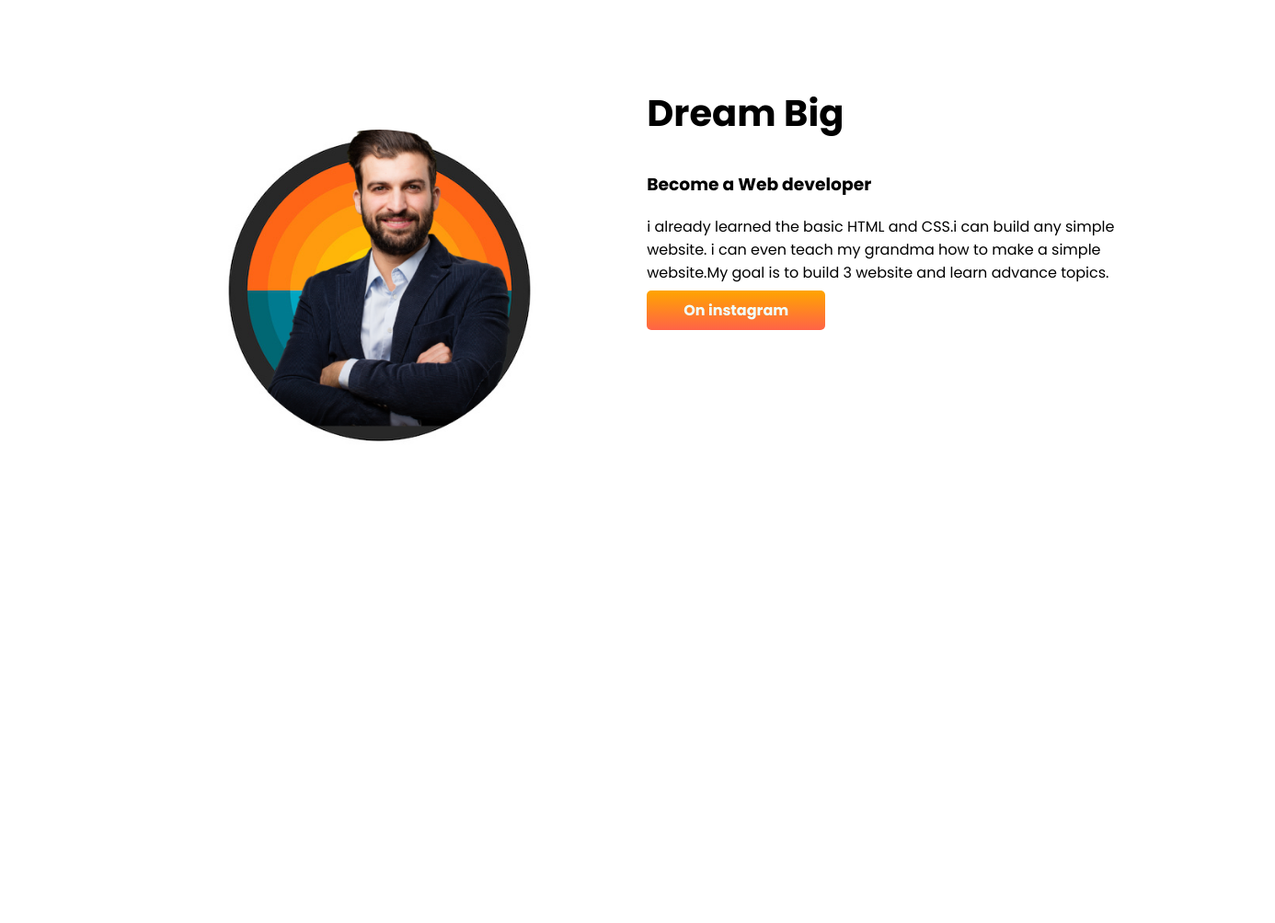
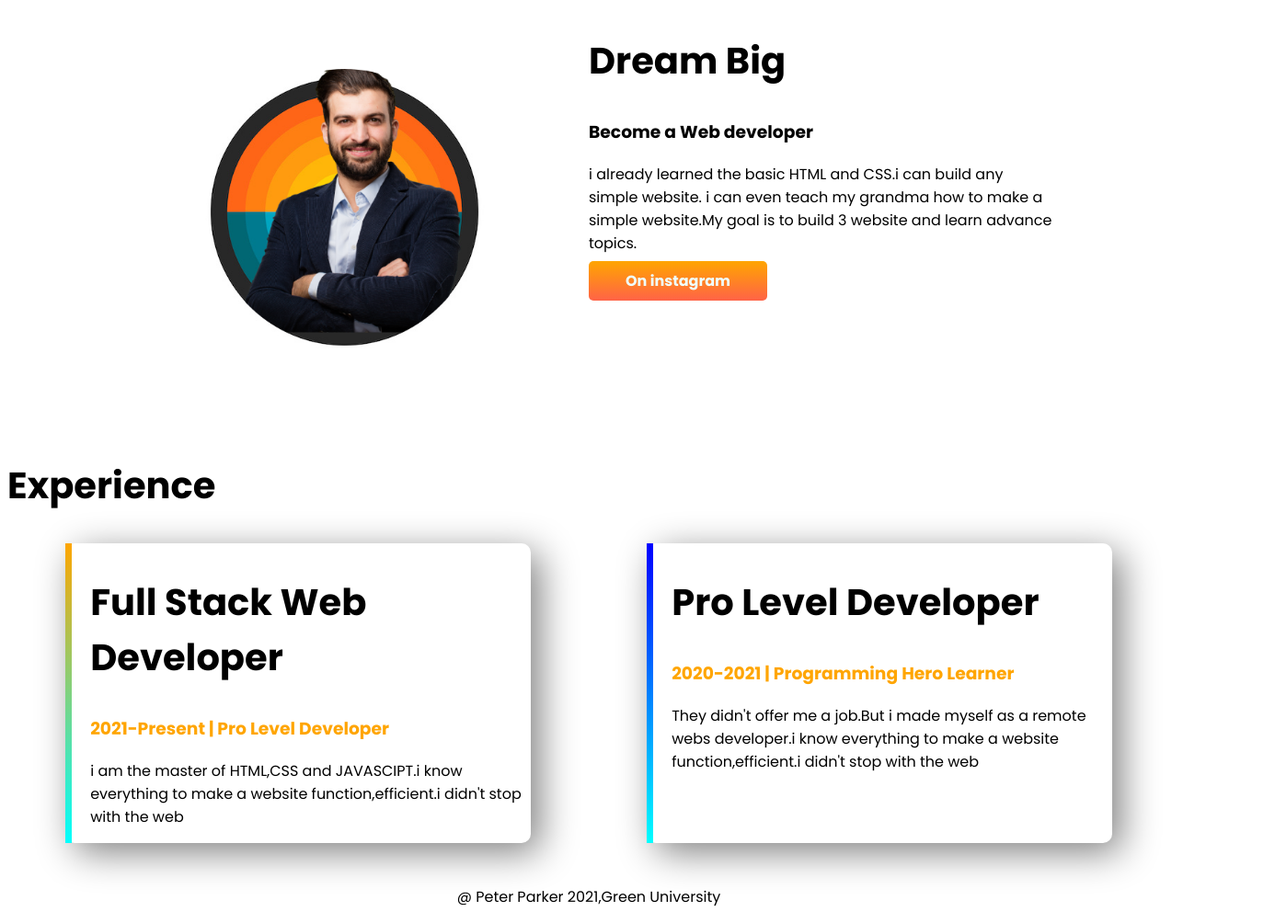
Before and after one commit to tasnimulhasan873/developer-portfolio, a plain HTML site: page index.html in a window 1280 px wide. Shown: the part 467-1471 px from the top of the page at 92% size, 1386 px wide, since content can reach past the window. Before the commit the page ends 1054 px from the top, so only its background shows below. Drawn offline with Linux system fonts and the light colour scheme.

Commit message:
3rd parcel

```diff
--- a/index.html
+++ b/index.html
@@ -10,7 +10,7 @@
    <link rel="stylesheet" href="style.css">
 </head>
 <body>
-<section>
+<section class="Ex-pe" >
     <div class="half-width">
            <h1>Welcome To</h1>
         <h1><span class="orange-color">Tasnimul Hasan</span> World!</h1>
@@ -23,7 +23,7 @@
         </div>
 
 </section>
-<section class="dream-big">
+<section class="dream-big Ex-pe">
     <div class="half-width">
         <img src="demo-bg.png" alt="">
     </div>
@@ -37,7 +37,27 @@
 </div>
 
 </section>
+<section class="Experience">
+    <h1>Experience</h1>
+ <div class="Ex-pe">
+    <div id="dev-ex" class="expert">
+        <h1>Full Stack Web Developer</h1>
+        <h3 class="orange-color">2021-Present | Pro Level Developer</h3>
+        <p>i am the master of HTML,CSS and JAVASCIPT.i know everything to make a website function,efficient.i didn't stop with the web</p>
+    </div>
+    <div id="ex-dev" class="expert">
+        <h1>Pro Level Developer</h1>
+        <h3 class="orange-color">2020-2021 | Programming Hero Learner</h3>
+        <p>They didn't offer me a job.But i made myself as a remote webs developer.i know everything to make a website function,efficient.i didn't stop with the web</p>
+    </div>
+ </div>
 
+</section>
+<footer><p>
+    @ Peter Parker 2021,Green University
+</p>
+
+</footer>
 
 </body>
 </html>
--- a/style.css
+++ b/style.css
@@ -10,16 +10,17 @@ h1{
   color: orange;
 }
 p{
-  text-align: left 50px;
+  text-align: left 20px;
 }
 .cone{
-  text-align: right 50px;
+  text-align: right 20px;
 }
-section{
+.Ex-pe{
   display: flex;
 }
+
 .half-width{
-  width: 50%;
+  width: 40%;
   padding-left: 5%;
 }
 .half-width img{
@@ -33,3 +34,27 @@ section{
    color: azure;
    font-weight: 700;
 }
+.expert{
+width: 40%;
+margin-left: 5%;
+margin-right: 5%;
+padding-left: 20px;
+border-radius: 10px;
+box-shadow:  10px 10px 40px gray;
+border-left: 10px solid;
+}
+#ex-dev {
+  border-left: 7px solid transparent;
+  border-image: linear-gradient(blue, cyan) ;
+  border-image-slice: 1;
+}
+
+#dev-ex {
+  border-left: 7px solid transparent;
+  border-image-source: linear-gradient(orange, cyan);
+  border-image-slice: 1;
+}
+footer p{
+  text-align: center;
+  padding-top: 30px;
+}
```
